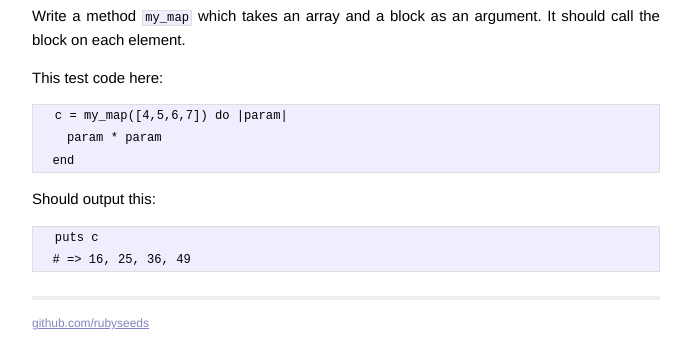
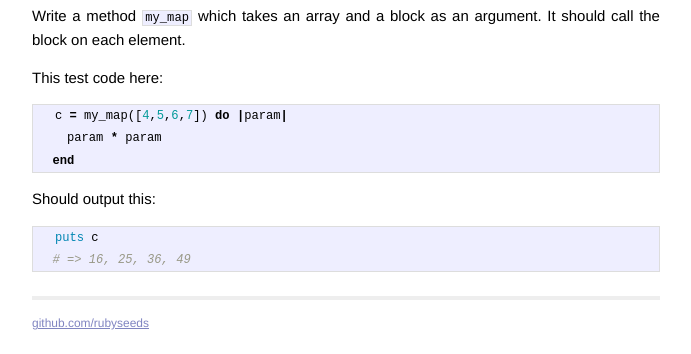
Before and after one commit to LydKo/materials, a Jekyll site: the page built from _posts/2014-04-22-blocks.md, in a window 1280 px wide. Shown: the part 451-805 px from the top of the page, without its empty margins (294-985 px from the left). Built offline with Jekyll 4.4.1, drawn with Linux system fonts in a browser that asks for light colours; Markdown is read by kramdown in place of the engine named in the settings.

Commit message:
fixed markdown errors

````diff
--- a/_posts/2014-04-22-blocks.md
+++ b/_posts/2014-04-22-blocks.md
@@ -25,7 +25,7 @@ Write a method `my_map` which takes an array and a block as an argument. It shou
 
 This test code here:
 
-```Ruby
+```ruby
   c = my_map([4,5,6,7]) do |param|
     param * param
   end
@@ -33,7 +33,7 @@ This test code here:
 
 Should output this:
 
-```Ruby
+```ruby
   puts c
   # => 16, 25, 36, 49
 ```
````
